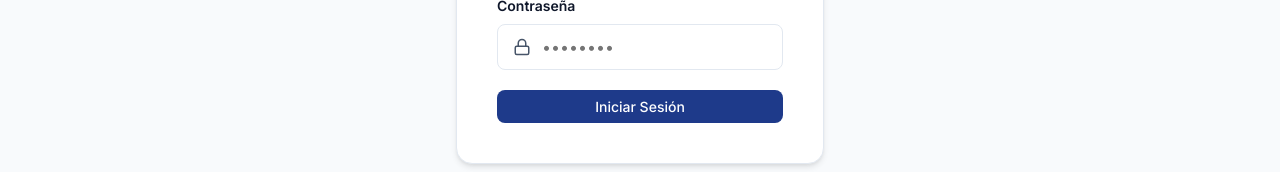
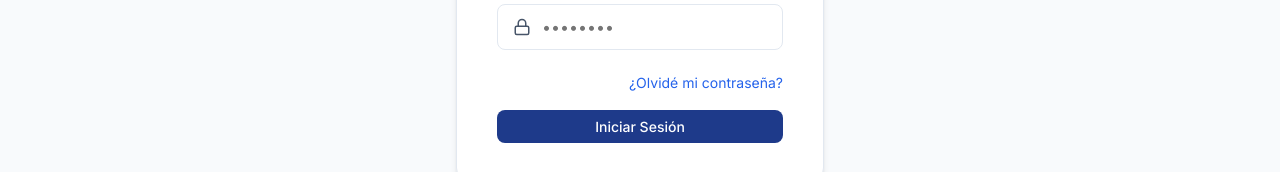
Before and after one commit to vqn2410/RecurseroISFD102, a React (Vite) app: page /login in a window 1280 px wide. Shown: the part 556-728 px from the top of the page. Built offline with nearby package versions, Linux system fonts and the light colour scheme; no server answers.

Commit message:
Add forgot password functionality to login page

```diff
--- a/src/components/Login.jsx
+++ b/src/components/Login.jsx
@@ -1,21 +1,23 @@
 import { useState } from 'react';
-import { signInWithEmailAndPassword } from 'firebase/auth';
+import { signInWithEmailAndPassword, sendPasswordResetEmail } from 'firebase/auth';
 import { auth, db } from '../services/firebase';
 import { doc, getDoc, updateDoc } from 'firebase/firestore';
 import { useNavigate } from 'react-router-dom';
-import { Lock, Mail, AlertCircle } from 'lucide-react';
+import { Lock, Mail, AlertCircle, CheckCircle2 } from 'lucide-react';
 import '../styles/auth.css';
 
 const Login = () => {
     const [email, setEmail] = useState('');
     const [password, setPassword] = useState('');
     const [error, setError] = useState('');
+    const [resetMsg, setResetMsg] = useState('');
     const [loading, setLoading] = useState(false);
     const navigate = useNavigate();
 
     const handleLogin = async (e) => {
         e.preventDefault();
         setError('');
+        setResetMsg('');
         setLoading(true);
 
         try {
@@ -53,6 +55,35 @@ const Login = () => {
         }
     };
 
+    const handleResetPassword = async () => {
+        setError('');
+        setResetMsg('');
+
+        const emailToReset = email.trim() || window.prompt('Por favor, ingresa tu correo electrónico:');
+
+        if (!emailToReset || emailToReset.trim() === '') {
+            setError('Debes ingresar un correo electrónico válido para restablecer tu contraseña.');
+            return;
+        }
+
+        setLoading(true);
+        try {
+            await sendPasswordResetEmail(auth, emailToReset.trim());
+            setResetMsg('Se ha enviado un correo para restablecer tu contraseña.');
+        } catch (err) {
+            console.error(err);
+            if (err.code === 'auth/invalid-email') {
+                setError('El formato del correo electrónico no es válido.');
+            } else if (err.code === 'auth/user-not-found' || err.code === 'auth/invalid-user-token' || err.code === 'auth/invalid-credential') {
+                setError('No existe ninguna cuenta registrada con ese correo.');
+            } else {
+                setError('Ocurrió un error al enviar el correo de restablecimiento. Inténtalo de nuevo.');
+            }
+        } finally {
+            setLoading(false);
+        }
+    };
+
     return (
         <div className="auth-container animate-fade-in">
             <div className="card form-card">
@@ -65,6 +96,13 @@ const Login = () => {
                     <div className="alert alert-error">
                         <AlertCircle size={16} />
                         <span>{error}</span>
+                    </div>
+                )}
+
+                {resetMsg && (
+                    <div className="alert alert-success">
+                        <CheckCircle2 size={16} />
+                        <span>{resetMsg}</span>
                     </div>
                 )}
 
@@ -101,6 +139,17 @@ const Login = () => {
                         </div>
                     </div>
 
+                    <div style={{ textAlign: 'right', marginBottom: '1rem' }}>
+                        <button
+                            type="button"
+                            onClick={handleResetPassword}
+                            style={{ background: 'none', border: 'none', color: '#2563eb', fontSize: '0.875rem', cursor: 'pointer', padding: 0 }}
+                            disabled={loading}
+                        >
+                            ¿Olvidé mi contraseña?
+                        </button>
+                    </div>
+
                     <button type="submit" className="btn btn-primary w-full" disabled={loading}>
                         {loading ? 'Ingresando...' : 'Iniciar Sesión'}
                     </button>
```
